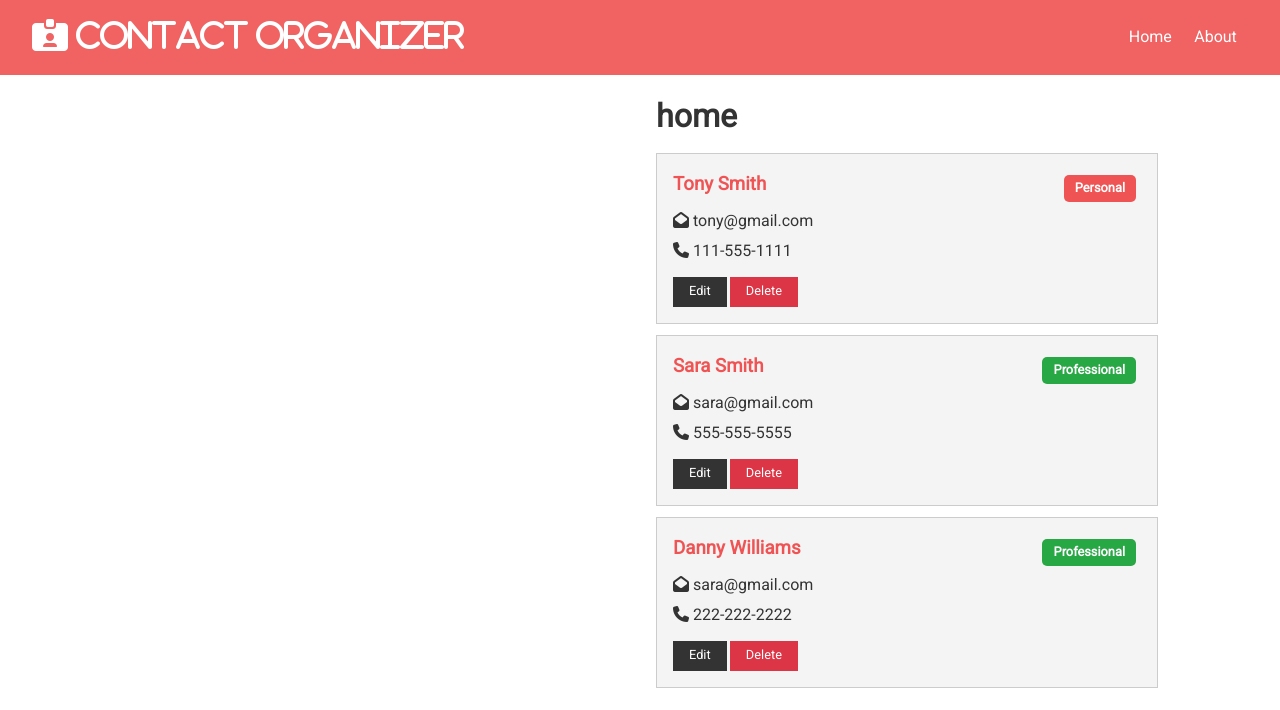
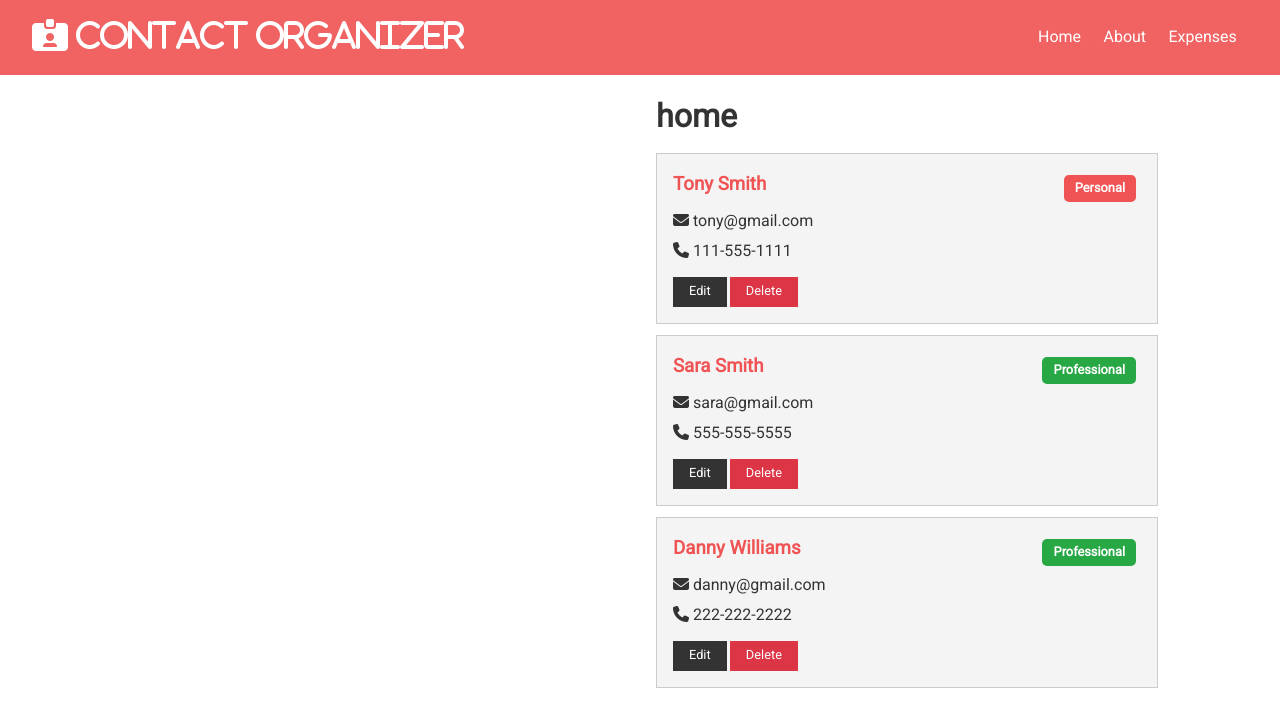
Before and after one commit to julianoperin/Contact-Organizer, a React (Create React App) app in the folder client/: page / in a window 1280 px wide. Shown: the top 710 px of the page. Built offline with nearby package versions, Linux system fonts and the light colour scheme.

Commit message:
Worked on contacts comp

```diff
--- a/client/src/App.js
+++ b/client/src/App.js
@@ -8,6 +8,7 @@ import ContactState from "./context/contact/ContactState";
 import Navbar from "./components/layout/Navbar";
 import Home from "./components/pages/Home";
 import About from "./components/pages/About";
+import Budget from "./components/pages/Budget";
 
 const App = () => {
   return (
@@ -18,7 +19,8 @@ const App = () => {
           <div className="container">
             <Switch>
               <Route exact path="/" component={Home} />
-              <Route exact path="/about" component={About} />
+              <Route path="/about" component={About} />
+              <Route path="/budget" component={Budget} />
             </Switch>
           </div>
         </>
--- a/client/src/components/contacts/ContactItem.js
+++ b/client/src/components/contacts/ContactItem.js
@@ -21,7 +21,7 @@ const ContactItem = ({ contact }) => {
       <ul className="list">
         {email && (
           <li>
-            <i className="fas fa-envelope-open"></i> {email}
+            <i className="fas fa-envelope"></i> {email}
           </li>
         )}
         {phone && (
--- a/client/src/components/layout/Navbar.js
+++ b/client/src/components/layout/Navbar.js
@@ -16,6 +16,9 @@ const Navbar = ({ icon, title }) => {
         <li>
           <Link to="/about">About</Link>
         </li>
+        <li>
+          <Link to="/budget">Expenses</Link>
+        </li>
       </ul>
     </div>
   );
--- /dev/null
+++ b/client/src/components/pages/Budget.js
@@ -0,0 +1,11 @@
+import React from "react";
+
+const Budget = () => {
+  return (
+    <div>
+      <h1>Budget part</h1>
+    </div>
+  );
+};
+
+export default Budget;
--- a/client/src/context/contact/ContactState.js
+++ b/client/src/context/contact/ContactState.js
@@ -2,6 +2,7 @@ import React, { useReducer } from "react";
 import uuid from "uuid";
 import ContactContext from "./contactContext";
 import contactReducer from "./contactReducer";
+
 import {
   ADD_CONTACT,
   DELETE_CONTACT,
@@ -33,7 +34,7 @@ const ContactState = (props) => {
         type: "professional",
         id: "3",
         name: "Danny Williams",
-        email: "sara@gmail.com",
+        email: "danny@gmail.com",
         phone: "222-222-2222",
       },
     ],
```
Also changed, not shown: 1 other file (tests, documents, lock files or other folders).
